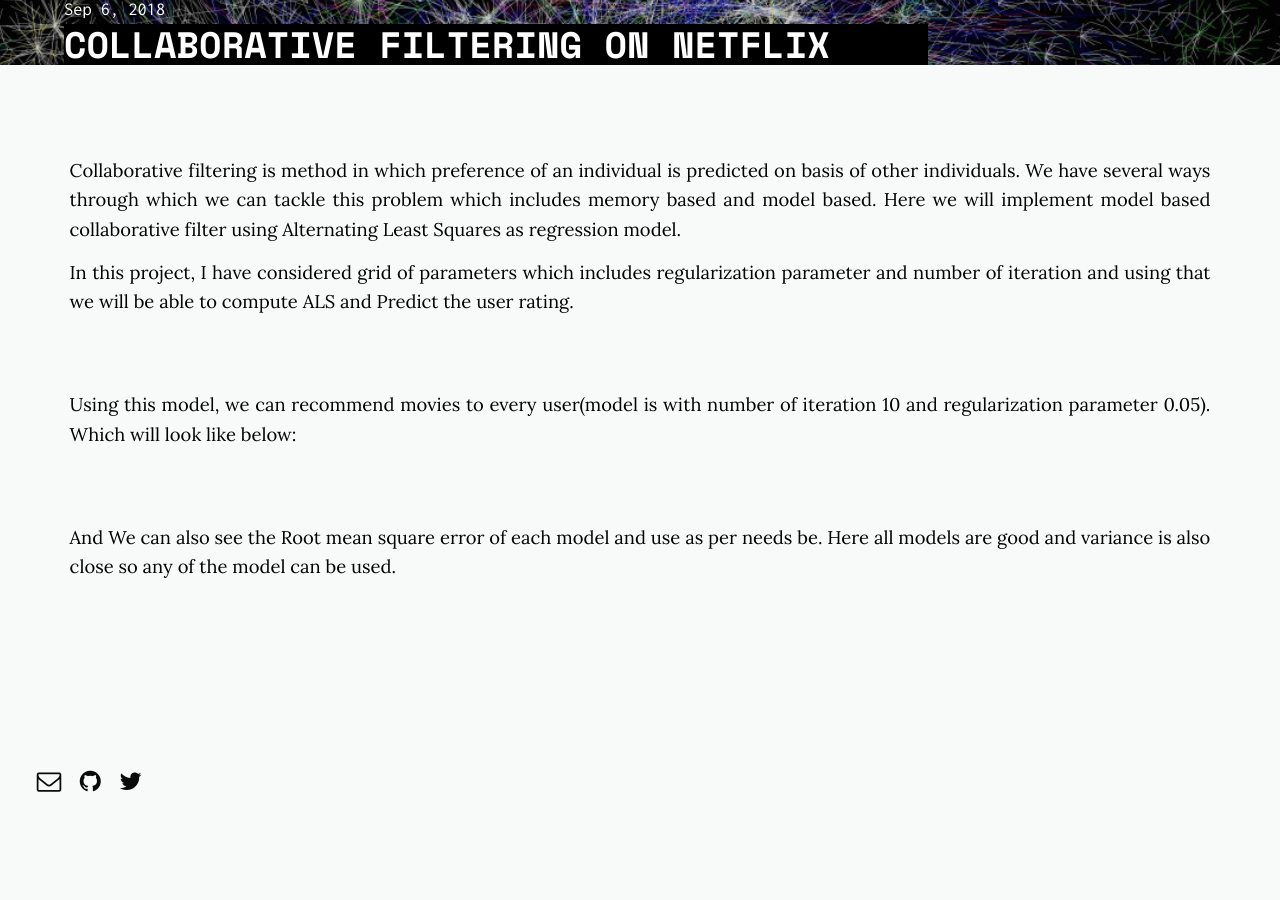
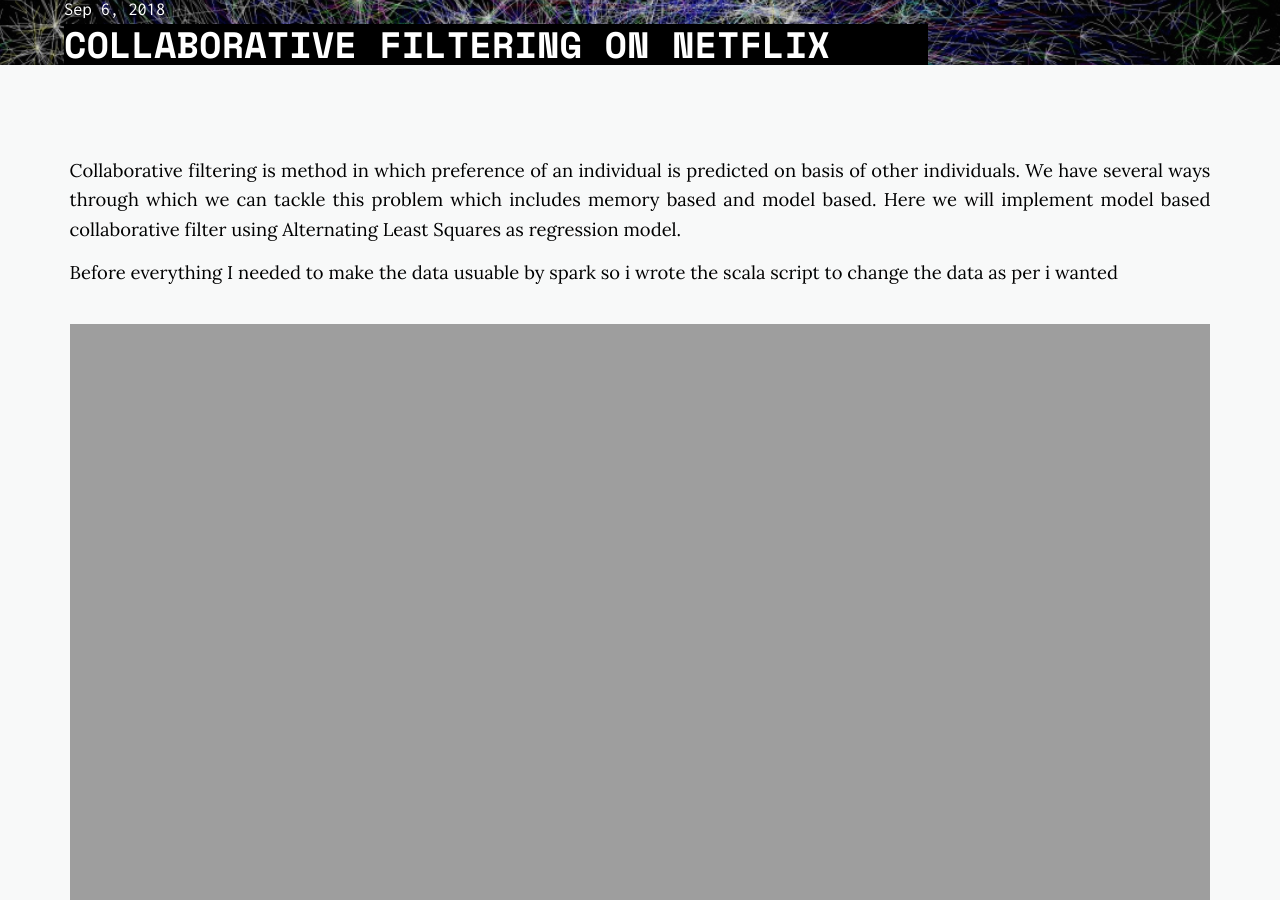
Before and after one commit to daftengineer/daftengineer.github.io, a Jekyll site: the page built from _posts/2018-09-06-collaborative-filtering.markdown, in a window 1280 px wide and 900 px high, scrolled down 579 px. Built offline with Jekyll 4.4.1, drawn with Linux system fonts in a browser that asks for light colours; nearby versions of some CDN libraries; before the commit the page ends 1411 px from its top, so only the background shows below that.

Commit message:
Update 2018-09-06-collaborative-filtering.markdown

```diff
--- a/_posts/2018-09-06-collaborative-filtering.markdown
+++ b/_posts/2018-09-06-collaborative-filtering.markdown
@@ -9,10 +9,12 @@
 
 <div style="color:black;"><p></p>
   <p style="text-align:justify;">Collaborative filtering is method in which preference of an individual is predicted on basis of other individuals. We have several ways through which we can tackle this problem which includes memory based and model based. Here we will implement model based collaborative filter using Alternating Least Squares as regression model. </p>
+  <p style="text-align:justify;">Before everything I needed to make the data usuable by spark so i wrote the scala script to change the data as per i wanted</p>
+  <img src="https://daftengineer.github.io/media_assets/ml5p0.jpg" />
   <p style="text-align:justify;">In this project, I have considered grid of parameters which includes regularization parameter and number of iteration and using that we will be able to compute ALS and Predict the user rating.</p>
-  <img src="" />
+<img src="https://daftengineer.github.io/media_assets/ml5p1.jpg" />
   <p style="text-align:justify;">Using this model, we can recommend movies to every user(model is with number of iteration 10 and regularization parameter 0.05). Which will look like below:</p>
-  <img src="" />
+<img src="https://daftengineer.github.io/media_assets/ml5p2.jpg" />
   <p style="text-align:justify;">And We can also see the Root mean square error of each model and use as per needs be. Here all models are good and variance is also close so any of the model can be used.</p>
-  <img src="" />
+<img src="https://daftengineer.github.io/media_assets/ml5p3.jpg" />
 </div>
```
